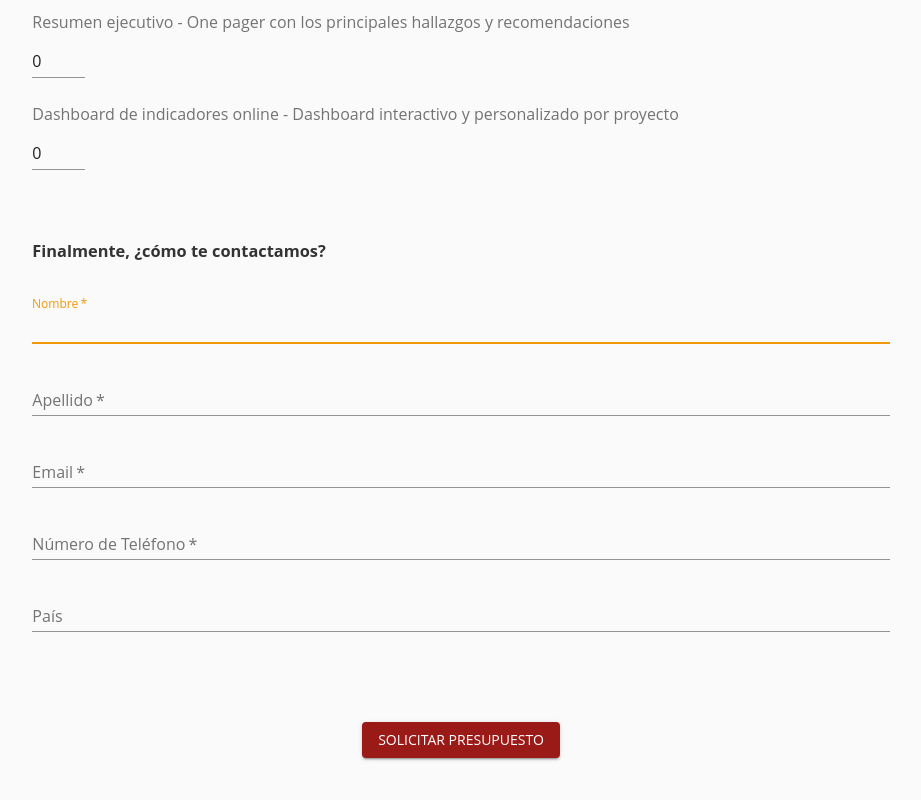
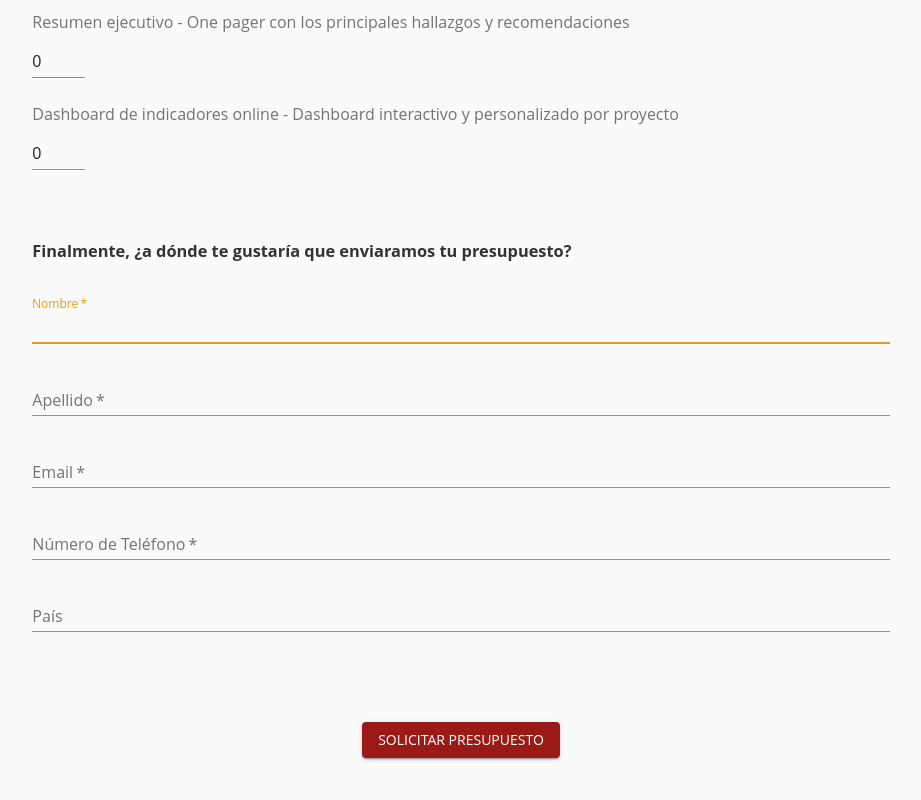
Before and after one commit to fontcuberta/calculator, a Next.js app: page / in a window 1280 px wide. Shown: the part 2004-2804 px from the top of the page, without its empty margins (179-1100 px from the left). Built offline with nearby package versions, Linux system fonts and the light colour scheme.

Commit message:
Copy changes

```diff
--- a/src/domain/CalculateTotalFinancialPlan.ts
+++ b/src/domain/CalculateTotalFinancialPlan.ts
@@ -5,12 +5,12 @@ export enum CompanyType {
 }
 export enum CompanyDescription {
   NGO = "Organizaciones sin fines de lucro, pequeñas, medianas o grandes.",
-  COMPANY = "Empresa nacional: empresas pequeñas, medianas o grandes todavía en desarrollo o crecimiento.",
+  COMPANY = "Empresa nacional pequeña, mediana o grande todavía en desarrollo o crecimiento.",
   MULTINATIONAL = "Empresas grandes (retailers, bancos, Productos de consumo, entre otras) que poseen gran cantidad de grupos de interés nacionales e internacionales.",
 }
 export enum OnboardingDescription {
   NO_ONBOARDING = "No necesitas ningún apoyo en la planificación de tu medición en nuestra plataforma",
-  THEORY_OF_CHANGE = "Empresa nacional: empresas pequeñas, medianas o grandes todavía en desarrollo o crecimiento.",
+  THEORY_OF_CHANGE = "No tienes nuestra teoría del cambio y te gustaría desarrollarla con nosotros, pero no estamos listos para desarrollar todo el plan de medición.",
   GROUP_WEBINAR = "El proceso del diseño de la medición se realiza en conjunto con otras organizaciones a través de webinars.",
   INDIVIDUAL_WEBINAR = "Realizas el proceso de medición individualmente siguiendo webinars online no personalizados.",
   CUSTOMIZED = "El proceso del diseño de la medición se realiza uno a uno contigo con un consultor asignado para tus necesidades",
--- a/src/pages/index.tsx
+++ b/src/pages/index.tsx
@@ -483,7 +483,7 @@ const Home = () => {
                 </div>
 
                 <div className="survey-section">
-                  <h3>Finalmente, ¿cómo te contactamos?</h3>
+                  <h3>Finalmente, ¿a dónde te gustaría que enviaramos tu presupuesto?</h3>
                   <TextField
                     id="customerName"
                     label="Nombre"
```
